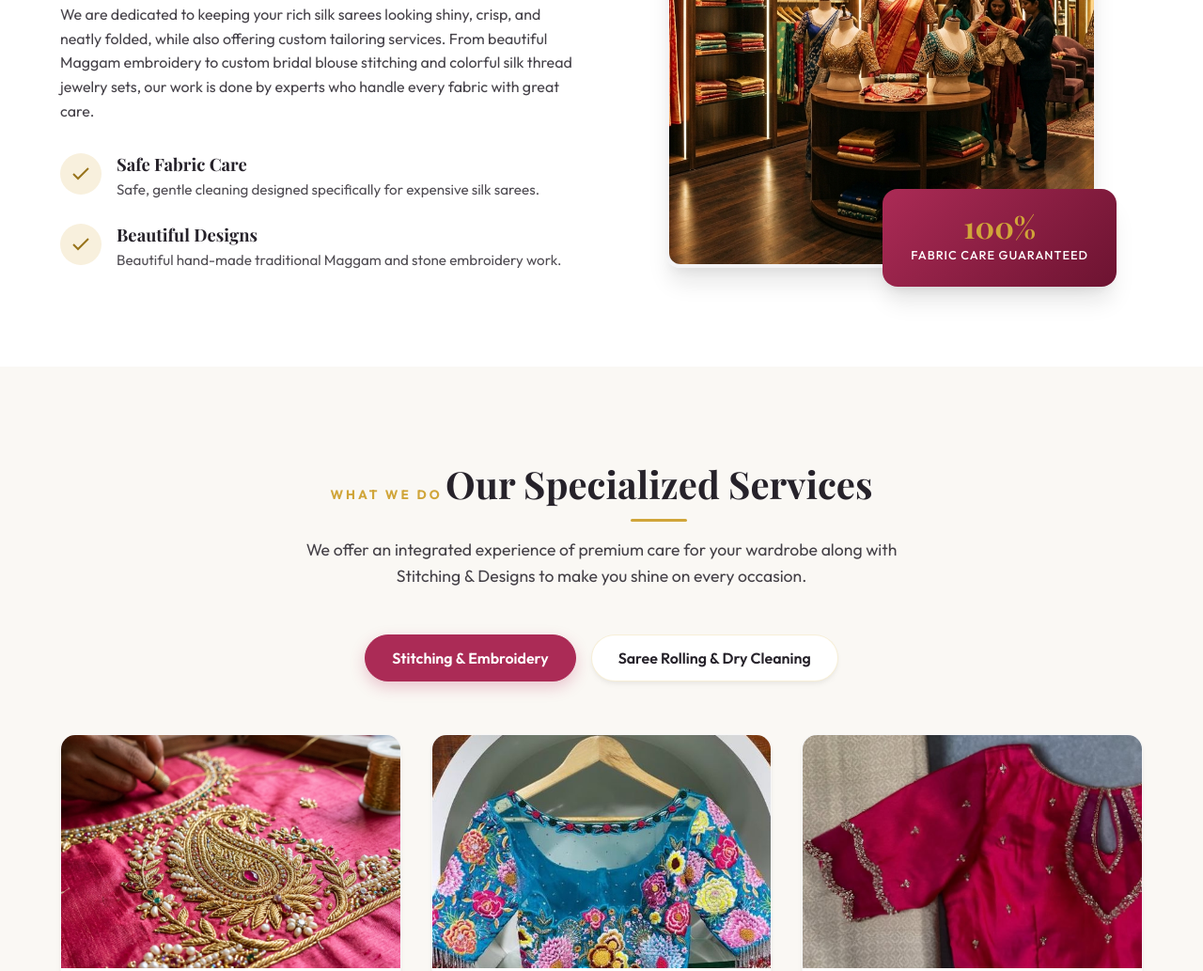
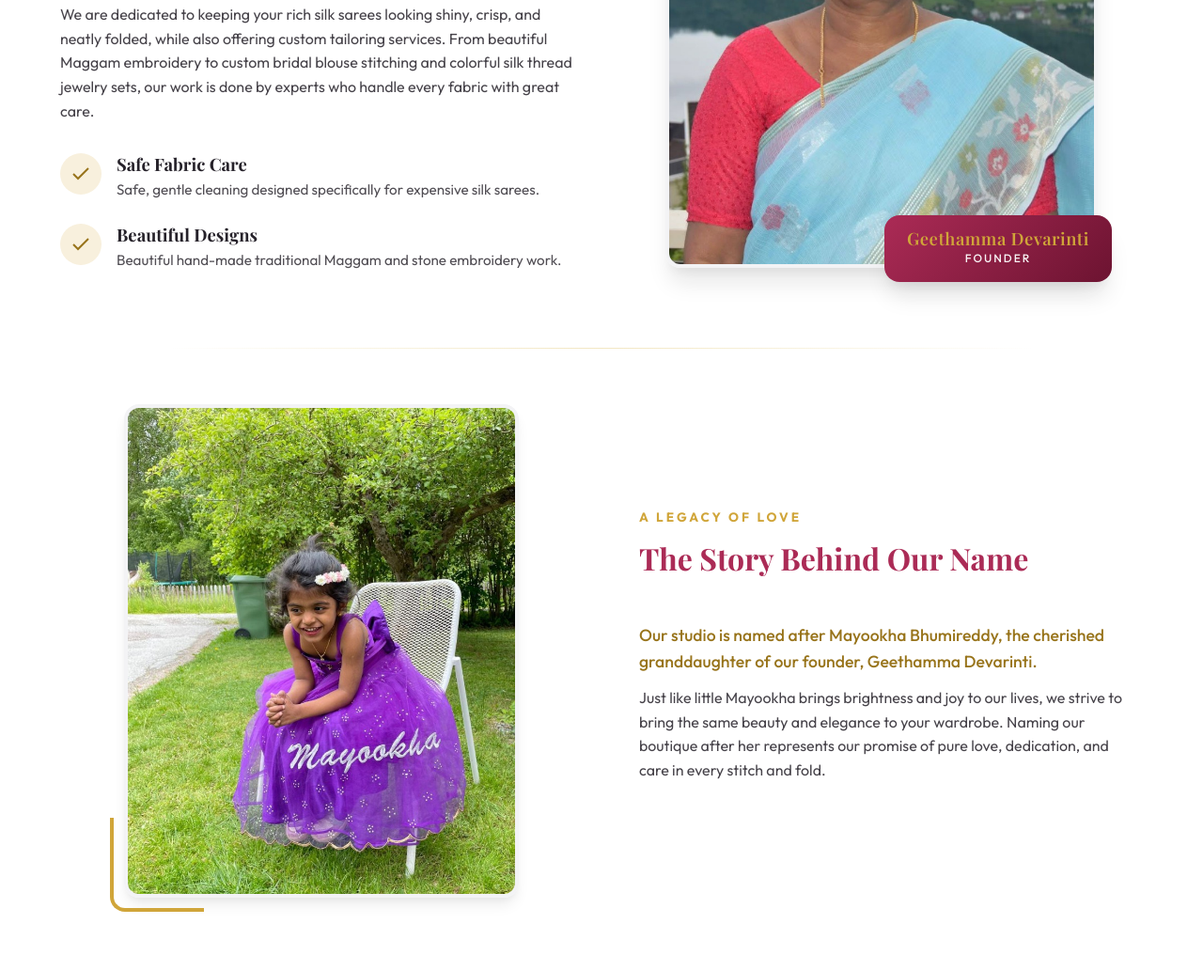
Before and after one commit to Sahithi-630/mayookha_saree_rolling_center, a plain HTML site: page index.html in a window 1280 px wide. Shown: the part 1194-2227 px from the top of the page at 94% size. Drawn offline with nearby package versions, Linux system fonts and the light colour scheme; a web font is replaced by a local one.

Commit message:
Initial commit

```diff
--- a/index.html
+++ b/index.html
@@ -122,11 +122,31 @@
 
                     <div class="about-visuals">
                         <div class="about-image-wrapper">
-                            <img src="assets/hero_boutique.png" alt="Mayookha Premium Studio Showcase" class="about-main-image">
-                            <div class="experience-card">
-                                <span class="exp-number">100%</span>
-                                <span class="exp-label">Fabric Care Guaranteed</span>
+                            <img src="assets/geethamma.jpg" alt="Geethamma Devarinti - Founder" class="about-main-image">
+                            <div class="experience-card founder-badge">
+                                <span class="exp-number">Geethamma Devarinti</span>
+                                <span class="exp-label">Founder</span>
                             </div>
+                        </div>
+                    </div>
+                </div>
+
+                <!-- Name Story Sub-section inside About Us -->
+                <div class="about-name-story-row">
+                    <div class="story-divider"></div>
+                    <div class="grid grid-2" style="align-items: center;">
+                        <div class="story-visuals">
+                            <div class="story-image-wrapper">
+                                <img src="assets/mayookha.jpg" alt="Mayookha Bhumireddy - The Inspiration" class="story-main-image">
+                            </div>
+                        </div>
+                        <div class="story-text-content">
+                            <div class="section-header">
+                                <span class="sub-header">A Legacy of Love</span>
+                                <h3 class="story-title" style="font-size: 2rem; font-family: var(--font-headings); margin-bottom: 15px; color: var(--color-rose);">The Story Behind Our Name</h3>
+                            </div>
+                            <p class="story-lead" style="font-size: 1.1rem; font-weight: 500; color: var(--color-gold-dark); margin-bottom: 12px;">Our studio is named after Mayookha Bhumireddy, the cherished granddaughter of our founder, Geethamma Devarinti.</p>
+                            <p class="story-paragraph" style="color: var(--color-charcoal); opacity: 0.85; line-height: 1.6; margin-bottom: 15px;">Just like little Mayookha brings brightness and joy to our lives, we strive to bring the same beauty and elegance to your wardrobe. Naming our boutique after her represents our promise of pure love, dedication, and care in every stitch and fold.</p>
                         </div>
                     </div>
                 </div>
--- a/styles.css
+++ b/styles.css
@@ -772,9 +772,111 @@ button, input, textarea, select {
     font-weight: 500;
 }
 
+.experience-card.founder-badge {
+    padding: 16px 24px;
+    bottom: -15px;
+    right: -15px;
+}
+
+.experience-card.founder-badge .exp-number {
+    font-size: 1.15rem;
+    font-weight: 600;
+    white-space: nowrap;
+    letter-spacing: 0.5px;
+}
+
+.experience-card.founder-badge .exp-label {
+    font-size: 0.75rem;
+    letter-spacing: 2px;
+    margin-top: 2px;
+    opacity: 0.95;
+    color: var(--color-white);
+}
+
 @media (max-width: 992px) {
     .about-image-wrapper {
         margin-top: 24px;
+    }
+}
+
+/* About Name Story Row */
+.about-name-story-row {
+    margin-top: 80px;
+    position: relative;
+    padding-top: 60px;
+}
+
+.story-divider {
+    position: absolute;
+    top: 0;
+    left: 10%;
+    right: 10%;
+    height: 1px;
+    background: linear-gradient(to right, transparent, rgba(212, 175, 55, 0.3), transparent);
+}
+
+.story-image-wrapper {
+    position: relative;
+    width: 100%;
+    max-width: 420px;
+    margin: 0 auto;
+}
+
+.story-main-image {
+    width: 100%;
+    border-radius: var(--border-radius-md);
+    box-shadow: var(--shadow-md);
+    object-fit: cover;
+    aspect-ratio: 4/5;
+    border: 4px solid var(--color-grey-light);
+    transition: var(--transition-normal);
+}
+
+.story-main-image:hover {
+    transform: scale(1.02);
+    box-shadow: var(--shadow-lg);
+}
+
+.story-image-wrapper::before {
+    content: '';
+    position: absolute;
+    bottom: -15px;
+    left: -15px;
+    width: 100px;
+    height: 100px;
+    border-bottom: 4px solid var(--color-gold);
+    border-left: 4px solid var(--color-gold);
+    z-index: 0;
+    border-bottom-left-radius: var(--border-radius-md);
+}
+
+.story-badge {
+    position: absolute;
+    top: -15px;
+    right: -15px;
+    background: linear-gradient(135deg, var(--color-gold) 0%, var(--color-gold-dark) 100%);
+    color: var(--color-white);
+    padding: 8px 16px;
+    border-radius: var(--border-radius-sm);
+    font-size: 0.8rem;
+    font-weight: 600;
+    letter-spacing: 1px;
+    text-transform: uppercase;
+    box-shadow: var(--shadow-sm);
+    z-index: 2;
+}
+
+.story-text-content {
+    padding: 20px;
+}
+
+@media (max-width: 992px) {
+    .about-name-story-row {
+        margin-top: 50px;
+        padding-top: 40px;
+    }
+    .story-image-wrapper {
+        margin-bottom: 30px;
     }
 }
 
```
Also changed, not shown: assets/geethamma.jpg (added), assets/mayookha.jpg (added).
